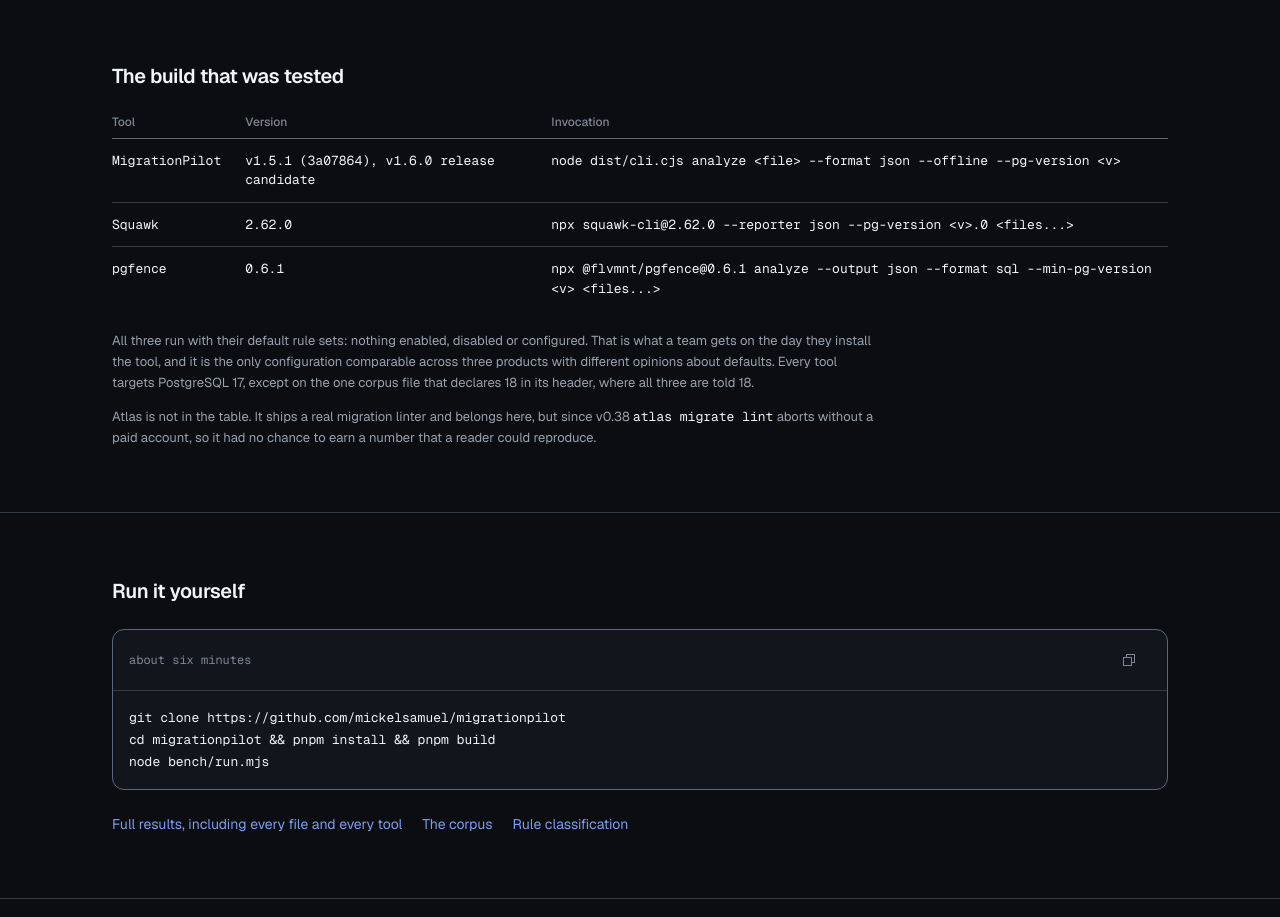
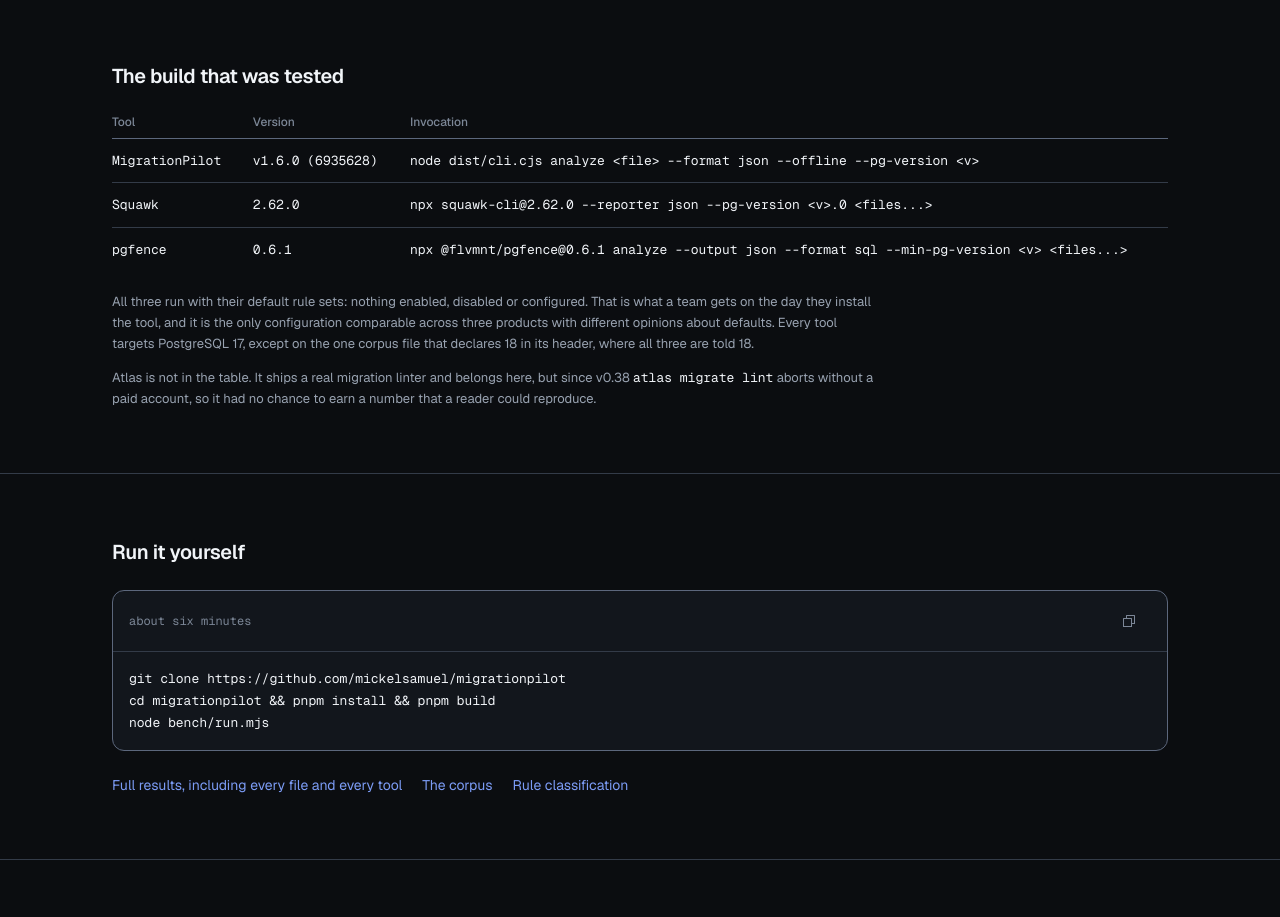
Before and after one commit to mickelsamuel/migrationpilot, a Next.js app in the folder site/: page /benchmark in a window 1280 px wide. Shown: the part 1860-2777 px from the top of the page. Built offline with nearby package versions, Linux system fonts and the light colour scheme.

Commit message:
bench: regenerate on a quiet machine at v1.6.0; the page transcribes the real label

```diff
--- a/site/src/app/benchmark/page.tsx
+++ b/site/src/app/benchmark/page.tsx
@@ -35,7 +35,7 @@
 ];
 
 const VERSIONS = [
-  { tool: 'MigrationPilot', version: 'v1.5.1 (3a07864), v1.6.0 release candidate', invocation: 'node dist/cli.cjs analyze <file> --format json --offline --pg-version <v>' },
+  { tool: 'MigrationPilot', version: 'v1.6.0 (6935628)', invocation: 'node dist/cli.cjs analyze <file> --format json --offline --pg-version <v>' },
   { tool: 'Squawk', version: '2.62.0', invocation: 'npx squawk-cli@2.62.0 --reporter json --pg-version <v>.0 <files...>' },
   { tool: 'pgfence', version: '0.6.1', invocation: 'npx @flvmnt/pgfence@0.6.1 analyze --output json --format sql --min-pg-version <v> <files...>' },
 ];
```
Also changed, not shown: 2 other files (tests, documents, lock files or other folders).
